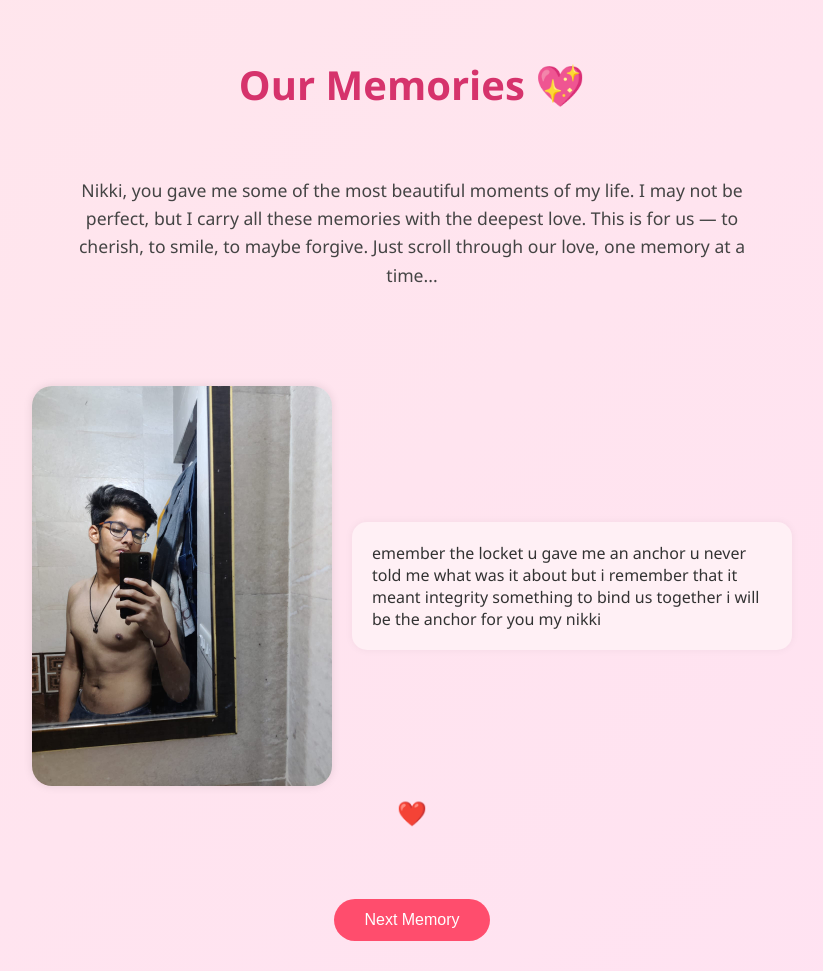
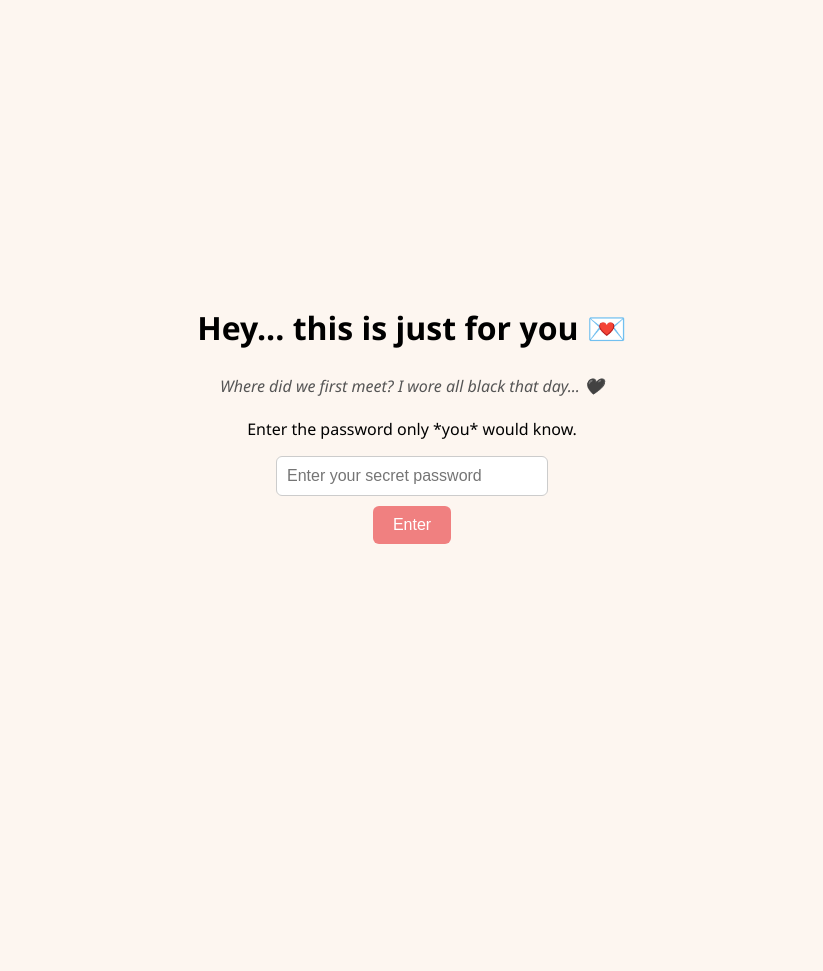
Before and after one commit to ELITExGOD/WEBSITE, a plain HTML site: page index.html in a window 1280 px wide. Shown: the whole page, without its empty margins (228-1051 px from the left). After the commit the page ends 856 px from the top, so only its background shows below. Drawn offline with Linux system fonts and the light colour scheme.

Commit message:
Update index.html

```diff
--- a/index.html
+++ b/index.html
@@ -3,244 +3,82 @@
 <head>
   <meta charset="UTF-8" />
   <meta name="viewport" content="width=device-width, initial-scale=1.0"/>
-  <title>Our Memories ❤️</title>
+  <title>Just for You</title>
   <style>
     body {
+      background-color: #fdf6f0;
+      display: flex;
+      flex-direction: column;
+      justify-content: center;
+      align-items: center;
+      height: 100vh;
       font-family: 'Segoe UI', sans-serif;
-      background: linear-gradient(135deg, #ffe6ec, #ffe2f2);
-      color: #333;
-      margin: 0;
-      padding: 0;
-      overflow-x: hidden;
+      text-align: center;
+      padding: 20px;
     }
 
-    header {
-      text-align: center;
-      padding: 30px 20px 10px;
+    h1 {
+      margin-bottom: 10px;
     }
 
-    header h1 {
-      font-size: 2.5rem;
-      color: #d6336c;
+    input[type="password"] {
+      padding: 10px;
+      font-size: 16px;
+      margin-bottom: 10px;
+      width: 250px;
+      border: 1px solid #ccc;
+      border-radius: 6px;
     }
 
-    .intro {
-      font-size: 1.1rem;
-      margin: 0 auto;
-      max-width: 700px;
-      line-height: 1.6;
-      text-align: center;
-      padding: 10px 20px 30px;
-      color: #444;
+    button {
+      padding: 10px 20px;
+      font-size: 16px;
+      background-color: #f08080;
+      border: none;
+      color: white;
+      cursor: pointer;
+      border-radius: 6px;
+      transition: 0.3s ease;
     }
 
-    .memory {
-      display: none;
-      align-items: center;
-      justify-content: center;
-      padding: 40px 20px;
-      flex-wrap: wrap;
+    button:hover {
+      background-color: #e06767;
     }
 
-    .memory.visible {
-      display: flex;
-      animation: fadeIn 1s ease-in-out;
+    #error {
+      color: #b30000;
+      margin-top: 12px;
+      font-style: italic;
     }
 
-    .memory img {
-      width: 300px;
-      max-width: 80vw;
-      height: auto;
-      border-radius: 20px;
-      box-shadow: 0 0 10px rgba(0,0,0,0.1);
-      margin: 10px;
-    }
-
-    .memory p {
-      max-width: 400px;
-      font-size: 1rem;
-      padding: 20px;
-      background: #fff0f5;
-      border-radius: 15px;
-      box-shadow: 0 0 8px rgba(0,0,0,0.05);
-      margin: 10px;
-    }
-
-    .zigzag .memory:nth-child(even) {
-      flex-direction: row-reverse;
-    }
-
-    .heart {
-      color: #ff3e6c;
-      font-size: 24px;
-      animation: beat 1s infinite;
-      text-align: center;
-      width: 100%;
-    }
-
-    @keyframes beat {
-      0%, 100% { transform: scale(1); }
-      50% { transform: scale(1.3); }
-    }
-
-    @keyframes fadeIn {
-      from { opacity: 0; transform: translateY(30px); }
-      to { opacity: 1; transform: translateY(0); }
-    }
-
-    .btn {
-      display: block;
-      margin: 30px auto;
-      padding: 12px 30px;
-      font-size: 1rem;
-      background: #ff4d6d;
-      color: white;
-      border: none;
-      border-radius: 25px;
-      cursor: pointer;
-      transition: background 0.3s ease;
-    }
-
-    .btn:hover {
-      background: #e63956;
-    }
-
-    .forgive-btn {
-      background: #28a745;
-    }
-
-    .forgive-btn:hover {
-      background: #218838;
+    .hint {
+      font-style: italic;
+      color: #555;
+      margin-bottom: 5px;
     }
   </style>
 </head>
 <body>
-
-  <header>
-    <h1>Our Memories 💖</h1>
-  </header>
-
-  <div class="intro">
-    <p>
-      Nikki, you gave me some of the most beautiful moments of my life. I may not be perfect, but I carry all these memories with the deepest love. This is for us — to cherish, to smile, to maybe forgive. Just scroll through our love, one memory at a time...
-    </p>
-  </div>
-
-  <div class="zigzag" id="memories">
-    <!-- All memories go here -->
-    <div class="memory visible">
-      <img src="pic1.jpg" alt="Memory 1" />
-      <p>emember the locket u gave me an anchor u never told me what was it about but i remember that it meant integrity something to bind us together i will be the anchor for you my nikki</p>
-      <div class="heart">❤️</div>
-    </div>
-
-    <div class="memory">
-      <img src="pic2.jpg" alt="Memory 2" />
-      <p>The first time I saw your smile in the sunlight.</p>
-      <div class="heart">💖</div>
-    </div>
-
-    <div class="memory">
-      <img src="pic3.jpg" alt="Memory 3" />
-      <p>Our dinner date — when you looked like a dream ✨</p>
-      <div class="heart">💓</div>
-    </div>
-
-    <div class="memory">
-      <img src="pic4.jpg" alt="Memory 4" />
-      <p>Your birthday — I still remember how happy you were 🥺</p>
-      <div class="heart">💘</div>
-    </div>
-
-    <div class="memory">
-      <img src="pic5.jpg" alt="Memory 5" />
-      <p>That day I couldn’t stop staring at you... uff 😍</p>
-      <div class="heart">💞</div>
-    </div>
-
-    <div class="memory">
-      <img src="pic6.jpg" alt="Memory 6" />
-      <p>When we laughed so hard we almost cried 😂💗</p>
-      <div class="heart">💟</div>
-    </div>
-
-    <div class="memory">
-      <img src="pic7.jpg" alt="Memory 7" />
-      <p>That secret selfie you didn’t know I clicked 🫣</p>
-      <div class="heart">💕</div>
-    </div>
-
-    <div class="memory">
-      <img src="pic8.jpg" alt="Memory 8" />
-      <p>Late night cuddles and music in your voice 😌</p>
-      <div class="heart">🫶</div>
-    </div>
-
-    <div class="memory">
-      <img src="pic9.jpg" alt="Memory 9" />
-      <p>Just us... in our little world 🌍</p>
-      <div class="heart">💗</div>
-    </div>
-
-    <div class="memory">
-      <img src="pic10.jpg" alt="Memory 10" />
-      <p>The day we got drenched in rain and you looked divine 🌧️💘</p>
-      <div class="heart">💓</div>
-    </div>
-
-    <div class="memory">
-      <img src="pic11.jpg" alt="Memory 11" />
-      <p>That voice note where you said “I love you” first 😭</p>
-      <div class="heart">❤️</div>
-    </div>
-
-    <div class="memory">
-      <img src="pic12.jpg" alt="Memory 12" />
-      <p>When you called me ‘mi amor’ 😩💖</p>
-      <div class="heart">💘</div>
-    </div>
-
-    <div class="memory">
-      <img src="pic13.jpg" alt="Memory 13" />
-      <p>Your sleepy face... my favourite sight 💕😴</p>
-      <div class="heart">💞</div>
-    </div>
-
-    <div class="memory">
-      <img src="pic14.jpg" alt="Memory 14" />
-      <p>The last photo we took — and I swear, I want a million more. Forever. 🥹</p>
-      <div class="heart">💗</div>
-    </div>
-  </div>
-
-  <button class="btn" id="nextBtn">Next Memory</button>
-
-  <button class="btn forgive-btn" id="forgiveBtn" style="display: none;">
-    Forgive Me? 💔
-  </button>
+  <h1>Hey... this is just for you 💌</h1>
+  <p class="hint">Where did we first meet? I wore all black that day... 🖤</p>
+  <p>Enter the password only *you* would know.</p>
+  <input type="password" id="passwordInput" placeholder="Enter your secret password" />
+  <button onclick="checkPassword()">Enter</button>
+  <p id="error"></p>
 
   <script>
-    const memories = document.querySelectorAll('.memory');
-    const nextBtn = document.getElementById('nextBtn');
-    const forgiveBtn = document.getElementById('forgiveBtn');
-    let current = 0;
+    const correctPassword = "isquare";
 
-    nextBtn.addEventListener('click', () => {
-      current++;
-      if (current < memories.length) {
-        memories[current].classList.add('visible');
-        nextBtn.scrollIntoView({ behavior: "smooth" });
+    function checkPassword() {
+      const enteredPassword = document.getElementById('passwordInput').value.trim().toLowerCase();
+      const errorMsg = document.getElementById('error');
+
+      if (enteredPassword === correctPassword) {
+        window.location.href = "main.html";
+      } else {
+        errorMsg.textContent = "Just alphabets, all lowercase... and yeah, that place started everything. 🗺️";
       }
-      if (current === memories.length - 1) {
-        nextBtn.style.display = 'none';
-        forgiveBtn.style.display = 'block';
-      }
-    });
-
-    forgiveBtn.addEventListener('click', () => {
-      alert("Even if you don't... I'll still love you. Always. ❤️");
-    });
+    }
   </script>
-
 </body>
 </html>
```
